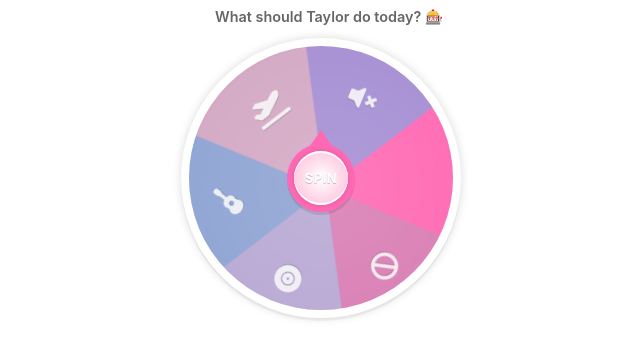
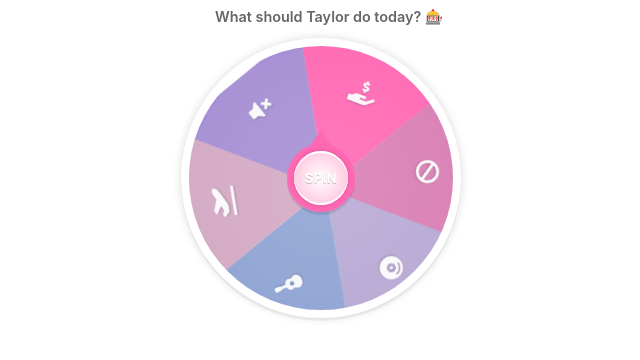
Before and after one commit to baldingbarbie/baldingbarbie, a plain HTML site: page wheel.html in a window 1280 px wide. Both pictures are taken after a click on the element 632 px from the left and 178 px from the top of the page. Shown: the whole page, without its empty margins (311-951 px from the left). Drawn offline with Linux system fonts and the light colour scheme.

Commit message:
fix spinner

```diff
--- a/wheel.html
+++ b/wheel.html
@@ -66,58 +66,40 @@
         width: 100%;
         height: 100%;
         position: relative;
-        transition: all 3.5s cubic-bezier(0,.99,.44,.99);
+        transition: transform 3.5s cubic-bezier(0, .99, .44, .99);
     }
 
-    /* ===== WEDGES (CSS triangles like OG) ===== */
+    /* ===== WEDGES ===== */
     #wheel div.sec {
         position: absolute;
         width: 0;
         height: 0;
         border-style: solid;
-        border-width: 145px 84px 0;
+        border-width: 140px 81px 0;
         border-color: #ff69b4 transparent;
-        transform-origin: 84px 144px;
-        left: 56px;
-        top: -4px;
+        transform-origin: 81px 140px;
+        left: 59px;
+        top: 0px;
     }
 
-    #wheel div.sec:nth-child(1) {
-        transform: rotate(60deg);
-        border-color: #ff69b4 transparent;
-    }
-    #wheel div.sec:nth-child(2) {
-        transform: rotate(120deg);
-        border-color: #d97eb5 transparent;
-    }
-    #wheel div.sec:nth-child(3) {
-        transform: rotate(180deg);
-        border-color: #b8a9d4 transparent;
-    }
-    #wheel div.sec:nth-child(4) {
-        transform: rotate(240deg);
-        border-color: #8fa4d4 transparent;
-    }
-    #wheel div.sec:nth-child(5) {
-        transform: rotate(300deg);
-        border-color: #d4a9c4 transparent;
-    }
-    #wheel div.sec:nth-child(6) {
-        transform: rotate(360deg);
-        border-color: #a68fd4 transparent;
-    }
+    #wheel div.sec:nth-child(1) { transform: rotate(0deg); border-color: #ff69b4 transparent; }
+    #wheel div.sec:nth-child(2) { transform: rotate(60deg); border-color: #d97eb5 transparent; }
+    #wheel div.sec:nth-child(3) { transform: rotate(120deg); border-color: #b8a9d4 transparent; }
+    #wheel div.sec:nth-child(4) { transform: rotate(180deg); border-color: #8fa4d4 transparent; }
+    #wheel div.sec:nth-child(5) { transform: rotate(240deg); border-color: #d4a9c4 transparent; }
+    #wheel div.sec:nth-child(6) { transform: rotate(300deg); border-color: #a68fd4 transparent; }
 
     /* ===== ICONS INSIDE WEDGES ===== */
     #wheel div.sec .fa {
-        margin-top: -112px;
-        color: rgba(255, 255, 255, 0.85);
+        margin-top: -115px;
+        color: rgba(255, 255, 255, 0.95);
         position: relative;
         z-index: 100;
         display: block;
         text-align: center;
-        font-size: 28px;
-        margin-left: -14px;
-        text-shadow: rgba(255,255,255,0.1) 0px -1px 0px, rgba(0,0,0,0.2) 0px 1px 0px;
+        font-size: 24px;
+        margin-left: -12px;
+        text-shadow: rgba(0,0,0,0.2) 0px 1px 2px;
         pointer-events: none;
     }
 
@@ -135,9 +117,6 @@
         background: #ff69b4;
         cursor: pointer;
         font-family: inherit;
-        -webkit-user-select: none;
-        -moz-user-select: none;
-        -ms-user-select: none;
         user-select: none;
     }
 
@@ -182,15 +161,7 @@
         background: radial-gradient(ellipse at center, rgba(255,255,255,1) 0%, rgba(255,182,213,1) 100%);
     }
 
-    #spin:active #inner-spin {
-        box-shadow: rgba(0,0,0,0.3) 0px 0px 5px inset;
-    }
-
-    #spin:active:after {
-        font-size: 12px;
-    }
-
-    /* ===== SHINE OVERLAY (3D glass effect) ===== */
+    /* ===== SHINE OVERLAY ===== */
     #shine {
         width: 280px;
         height: 280px;
@@ -200,8 +171,6 @@
         background: radial-gradient(
             ellipse at center,
             rgba(255,255,255,1) 0%,
-            rgba(255,255,255,0.99) 1%,
-            rgba(255,255,255,0.91) 9%,
             rgba(255,255,255,0) 100%
         );
         opacity: 0.12;
@@ -209,22 +178,13 @@
         border-radius: 50%;
     }
 
-    /* ===== WOBBLE ANIMATION ===== */
-    @keyframes hh {
-        0%, 100% { transform: rotate(0deg); }
-        50% { transform: rotate(7deg); }
-    }
-    .spin {
-        animation: hh 0.1s;
-    }
-
     /* ===== RESULT DISPLAY ===== */
     #winnings {
         margin-top: 1rem;
-        min-height: 3rem;
+        min-height: 3.5rem;
         max-width: 320px;
         text-align: center;
-        font-size: 0.9rem;
+        font-size: 0.95rem;
         line-height: 1.4;
         opacity: 0;
         transition: opacity 0.3s ease;
@@ -241,10 +201,9 @@
     #winnings .result-source {
         display: block;
         margin-top: 0.25rem;
-        font-size: 0.65rem;
-        color: #999;
+        font-size: 0.75rem;
+        color: #888;
         font-style: italic;
-        font-weight: 400;
     }
 
     @media (max-width: 480px) {
@@ -253,15 +212,14 @@
             height: 240px;
         }
         #wheel div.sec {
-            border-width: 124px 72px 0;
-            transform-origin: 72px 124px;
-            left: 48px;
-            top: -4px;
+            border-width: 120px 69px 0;
+            transform-origin: 69px 120px;
+            left: 51px;
         }
         #wheel div.sec .fa {
-            margin-top: -96px;
-            font-size: 24px;
-            margin-left: -12px;
+            margin-top: -98px;
+            font-size: 20px;
+            margin-left: -10px;
         }
         #wheel:before {
             width: 232px;
@@ -293,9 +251,9 @@
     <div id="wrapper">
         <div id="wheel">
             <div id="inner-wheel">
-                <div class="sec"><span class="fa fa-hand-holding-dollar"></span></div>
+                <div class="sec"><span class="fa fa-hand-holding-usd"></span></div>
                 <div class="sec"><span class="fa fa-ban"></span></div>
-                <div class="sec"><span class="fa fa-record-vinyl"></span></div>
+                <div class="sec"><span class="fa fa-compact-disc"></span></div>
                 <div class="sec"><span class="fa fa-guitar"></span></div>
                 <div class="sec"><span class="fa fa-plane-departure"></span></div>
                 <div class="sec"><span class="fa fa-volume-mute"></span></div>
@@ -321,8 +279,8 @@
     ];
 
     const SEGMENT_ANGLE = 360 / SEGMENTS.length;
-    const SPIN_DURATION = 3500; // matches CSS transition
-    const BASE_DEGREE = 1800; // 5 full spins
+    const SPIN_DURATION = 3500;
+    const BASE_DEGREE = 1800;
 
     const innerWheel = document.getElementById('inner-wheel');
     const spinBtn = document.getElementById('spin');
@@ -331,51 +289,25 @@
     let clicks = 0;
     let isSpinning = false;
 
-    // Sound of the "tick" wobble — check if wedge passes indicator
-    function wobbleCheck(deg) {
-        // Wedge boundaries every 60deg. If the wheel rotation mod 60 is near 0, we're at an edge.
-        const mod = ((deg % 60) + 60) % 60;
-        if (mod < 2 || mod > 58) {
-            spinBtn.classList.add('spin');
-            setTimeout(() => spinBtn.classList.remove('spin'), 100);
-        }
-    }
-
     spinBtn.addEventListener('click', function() {
         if (isSpinning) return;
         isSpinning = true;
 
         clicks++;
+        winnings.classList.remove('show');
 
-        // Pick random wedge (0-5)
+        // Pick random wedge (0 to 5)
         const winningIndex = Math.floor(Math.random() * SEGMENTS.length);
 
-        // Wedge center angle: 30, 90, 150, 210, 270, 330
-        const wedgeCenterAngle = winningIndex * SEGMENT_ANGLE + SEGMENT_ANGLE / 2;
+        // Center angle of chosen wedge (0deg is top indicator)
+        const wedgeCenterAngle = winningIndex * SEGMENT_ANGLE + (SEGMENT_ANGLE / 2);
+        const targetAngle = 360 - wedgeCenterAngle;
 
-        // To land wedge center under the top pointer (0deg), rotate by -(wedgeCenterAngle)
-        const targetAngle = -wedgeCenterAngle;
+        // Total rotation
+        const totalDegree = (BASE_DEGREE * clicks) + targetAngle;
 
-        // Total rotation: base spins + target
-        const totalDegree = BASE_DEGREE * clicks + targetAngle;
-
-        // Apply rotation
         innerWheel.style.transform = `rotate(${totalDegree}deg)`;
 
-        // Wobble check interval during spin
-        const startTime = performance.now();
-        const wobbleInterval = setInterval(() => {
-            const elapsed = performance.now() - startTime;
-            if (elapsed >= SPIN_DURATION) {
-                clearInterval(wobbleInterval);
-                return;
-            }
-            const progress = elapsed / SPIN_DURATION;
-            const currentDeg = totalDegree * progress;
-            wobbleCheck(currentDeg);
-        }, 30);
-
-        // After spin, show result
         setTimeout(function() {
             const win = SEGMENTS[winningIndex];
             winnings.innerHTML = `
@@ -388,17 +320,16 @@
         }, SPIN_DURATION + 100);
     });
 
-    // ===== REPORT HEIGHT TO PARENT IFRAME =====
     function reportHeight() {
         const height = document.body.scrollHeight;
         try {
             window.parent.postMessage({ type: 'wheelHeight', height: height }, '*');
         } catch (e) {}
     }
+
     window.addEventListener('load', () => {
         reportHeight();
-        setTimeout(reportHeight, 200);
-        setTimeout(reportHeight, 600);
+        setTimeout(reportHeight, 300);
     });
     window.addEventListener('resize', reportHeight);
 })();
```
Also changed, not shown: index.html (+21 -21 lines).
